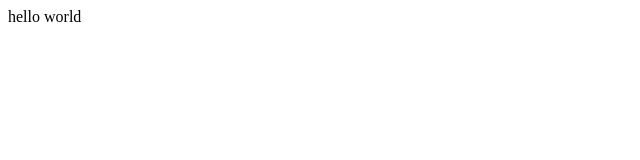
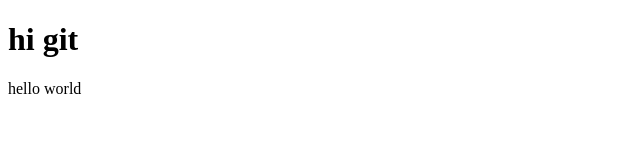
Before and after one commit to YosefPollack/B16, a plain HTML site: page index.html in a window 1280 px wide. Shown: the whole page, without its empty margins (0-640 px from the left). Drawn offline with Linux system fonts and the light colour scheme.

Commit message:
add h1 and update p

```diff
--- a/index.html
+++ b/index.html
@@ -6,6 +6,7 @@
     <title>Document</title>
 </head>
 <body>
-    hello world
+    <h1>hi git</h1>
+    <p>hello world</p>
 </body>
 </html>
```
